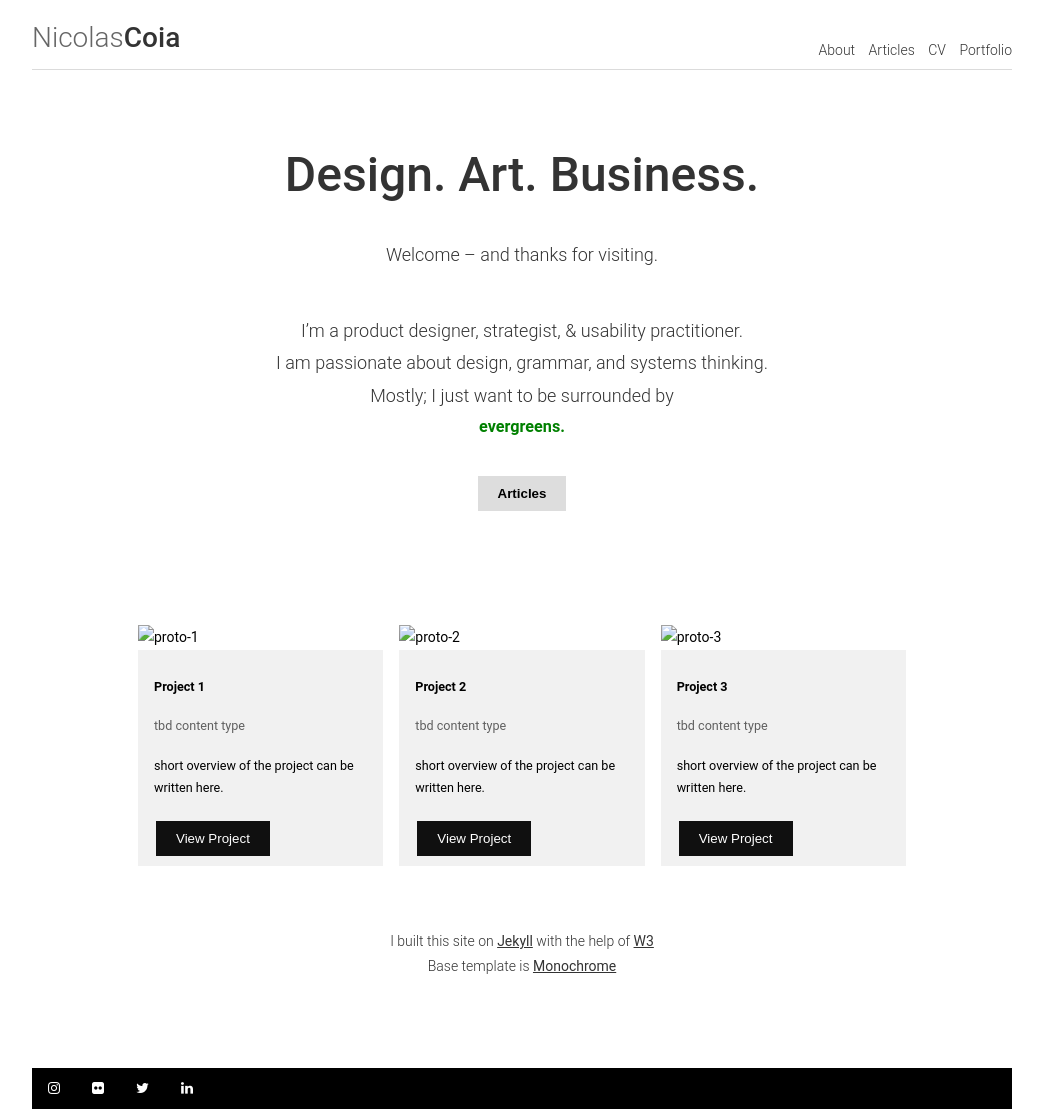
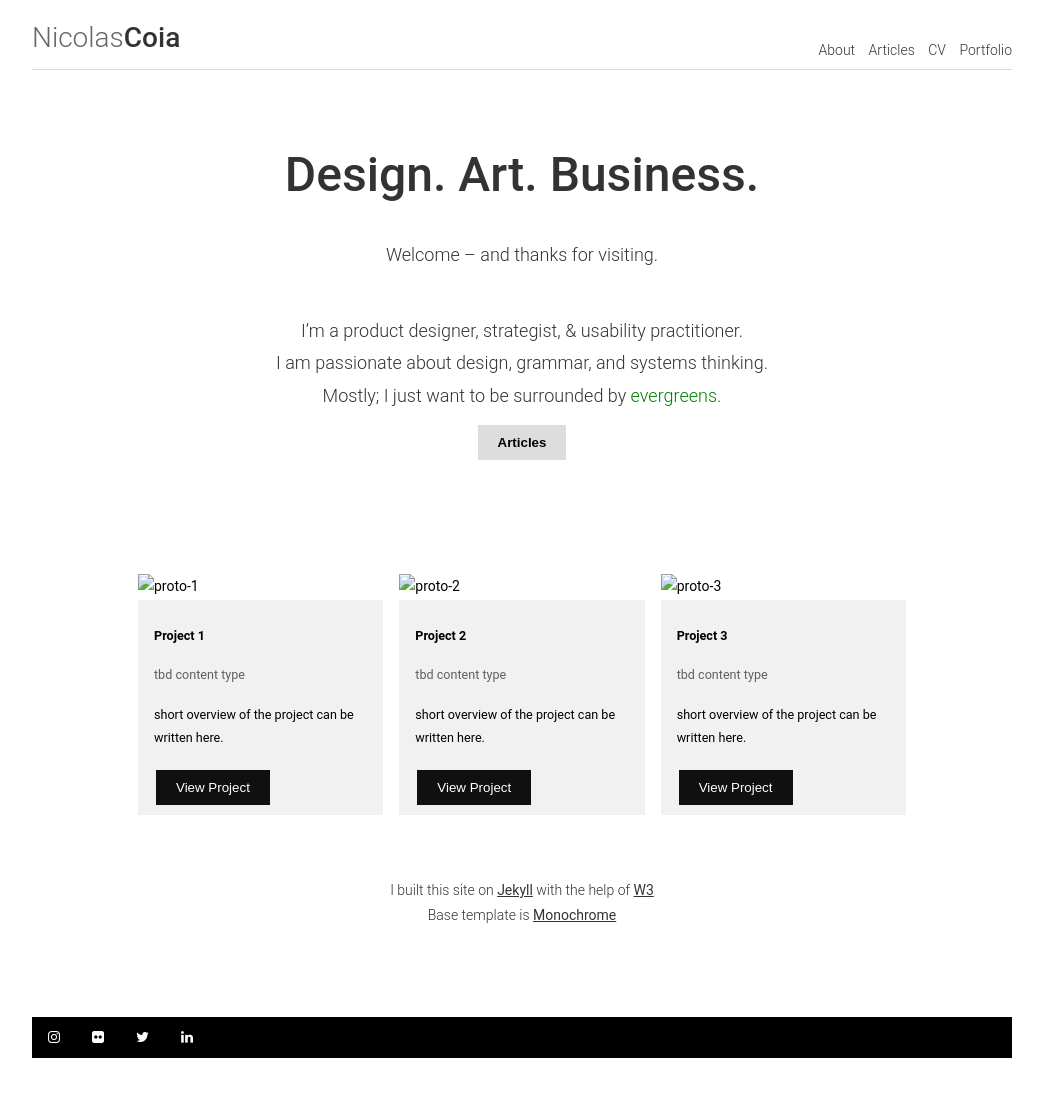
Before and after one commit to dyutibarma/monochrome, a Jekyll site: the page built from index.html, in a window 1280 px wide. Shown: the whole page, without its empty margins (118-1161 px from the left). Built offline with Jekyll 4.4.1, drawn with Linux system fonts in a browser that asks for light colours; the list of posts is cut into pages by our own code; after the commit the page ends 1067 px from its top, so only the background shows below that.

Commit message:
Update index.html

```diff
--- a/index.html
+++ b/index.html
@@ -6,7 +6,7 @@ layout: default
   <div class="w3-center">
   <h1 class="w3-xxxlarge">Design. Art. Business.</h1>
     <h4>Welcome – and thanks for visiting.</h4><br>
-    <h4>I’m a product designer, strategist, & usability practitioner.<br>I am passionate about design, grammar, and systems thinking.<br>Mostly; I just want to be surrounded by <p><b><font face="roboto" color="green">evergreens.</font></b></p></h4>
+    <h4>I’m a product designer, strategist, & usability practitioner.<br>I am passionate about design, grammar, and systems thinking.<br>Mostly; I just want to be surrounded by <font face="roboto" color="green">evergreens.</font></h4>
     <button class="button-light" onclick="location.href = 'https://coianac.github.io/articles'" style="font-weight:900;">Articles</button>
     <div class="w3-padding-32">
     </div>
```
